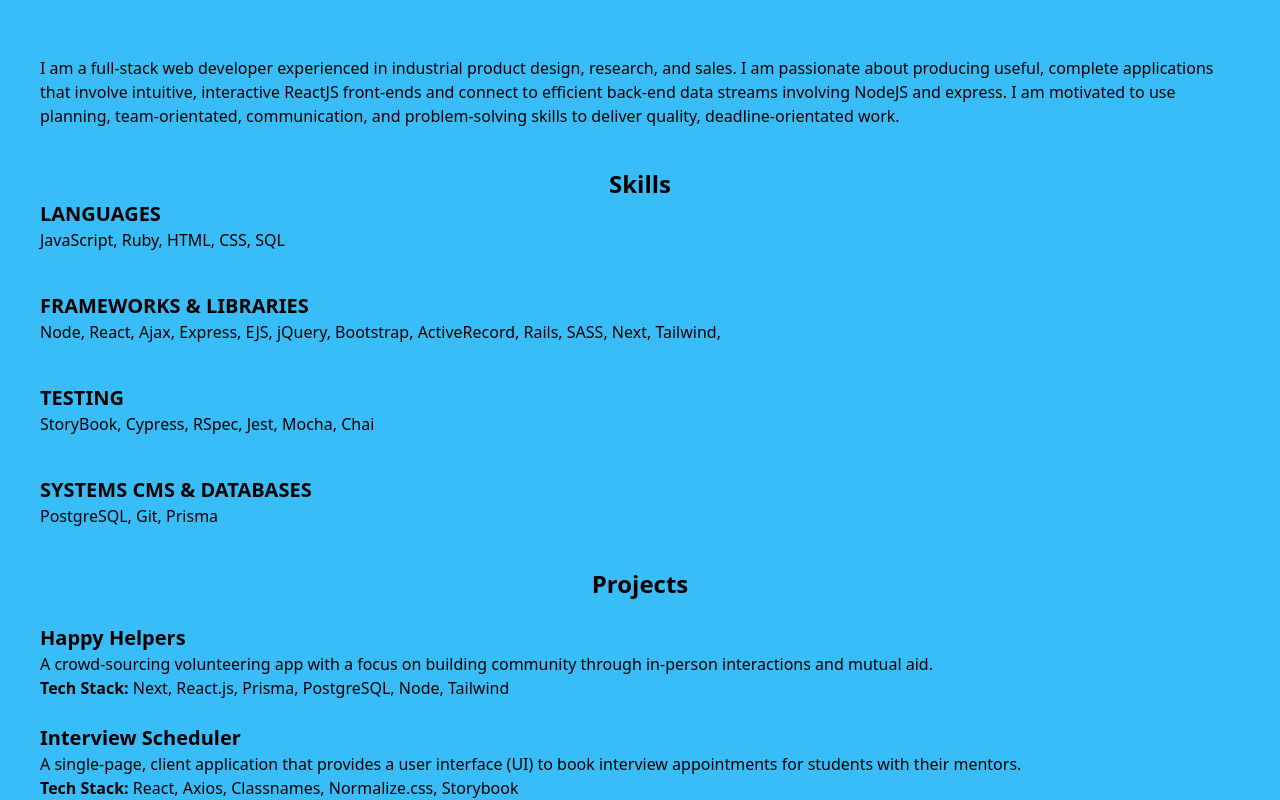
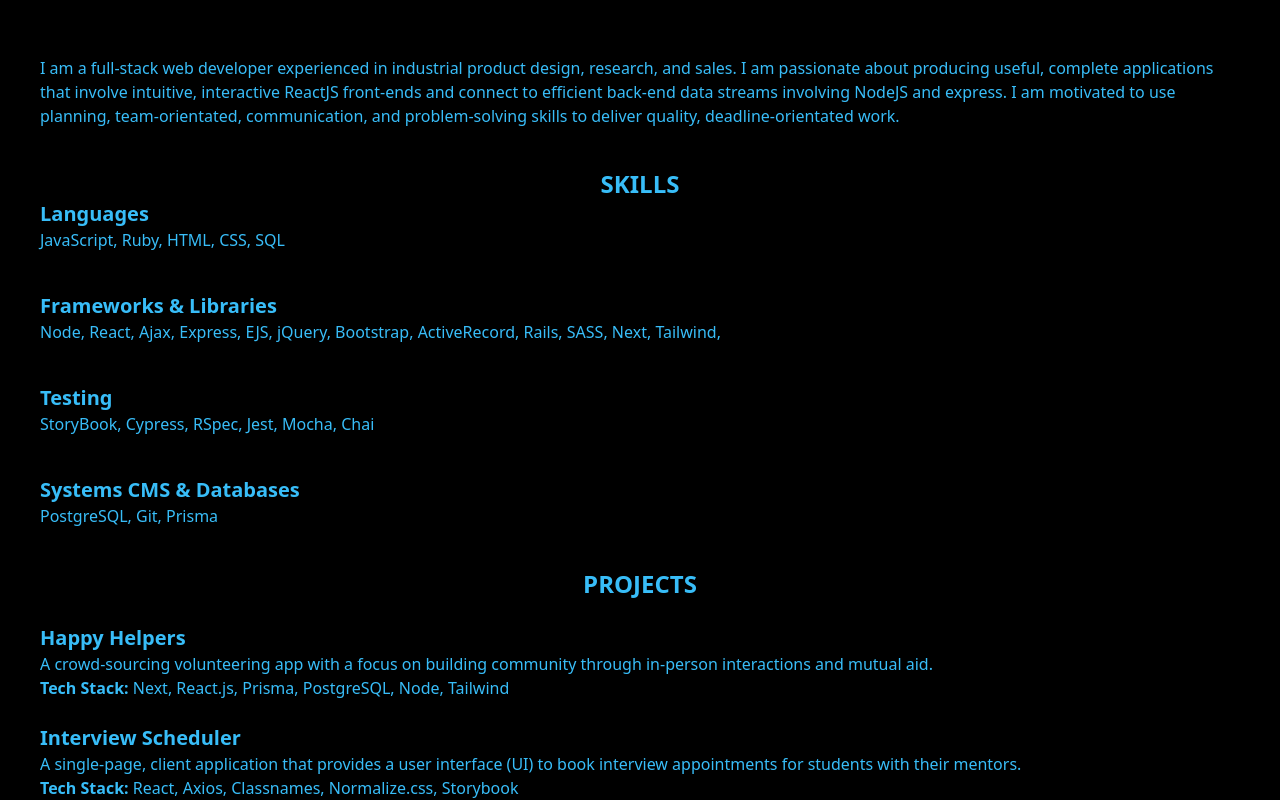
Before and after one commit to alricf/alricf.github.io, a website: page index.html in a window 1280 px wide. Shown: the part 678-1478 px from the top of the page. Drawn offline with Linux system fonts and the light colour scheme.

Commit message:
Changing background colour and text casing

```diff
--- a/index.html
+++ b/index.html
@@ -8,7 +8,7 @@
   <link href="/dist/output.css" rel="stylesheet">
 </head>
 
-<body class="bg-sky-400 m-10">
+<body class="bg-black m-10 text-sky-400">
 
   <nav class="mb-10 font-bold bg-orange-500 sticky top-0 w-100">
     <ul class="flex justify-around text-white">
@@ -69,25 +69,25 @@
   </section>
 
   <section id="skills" class="my-10">
-    <h1 class="text-2xl font-bold flex justify-center">Skills</h1>
+    <h1 class="text-2xl font-bold flex justify-center">SKILLS</h1>
     <div class="mb-10">
-      <h2 class="text-xl font-bold">LANGUAGES</h2>
+      <h2 class="text-xl font-bold">Languages</h2>
       <p>JavaScript, Ruby, HTML, CSS, SQL</p>
     </div>
     <div class="mb-10">
-      <h2 class="text-xl font-bold">FRAMEWORKS & LIBRARIES</h2>
+      <h2 class="text-xl font-bold">Frameworks & Libraries</h2>
       <p>
         Node, React, Ajax, Express, EJS, jQuery, Bootstrap, ActiveRecord, Rails, SASS, Next, Tailwind,
       </p>
     </div>
     <div class="mb-10">
-      <h2 class="text-xl font-bold">TESTING</h2>
+      <h2 class="text-xl font-bold">Testing</h2>
       <p>
         StoryBook, Cypress, RSpec, Jest, Mocha, Chai
       </p>
     </div>
     <div class="mb-10">
-      <h2 class="text-xl font-bold">SYSTEMS CMS & DATABASES</h2>
+      <h2 class="text-xl font-bold">Systems CMS & Databases</h2>
       <p>
         PostgreSQL, Git, Prisma
       </p>
@@ -96,7 +96,7 @@
   </section id="projects" class="my-10">
 
   <section id="projects">
-    <h1 class="text-2xl font-bold flex justify-center">Projects</h1>
+    <h1 class="text-2xl font-bold flex justify-center">PROJECTS</h1>
     <br>
     <a href="https://github.com/alricf/happy-helpers" target="_blank">
       <h2 class="text-xl font-bold">Happy Helpers</h2>
```
Also changed, not shown: dist/output.css.
